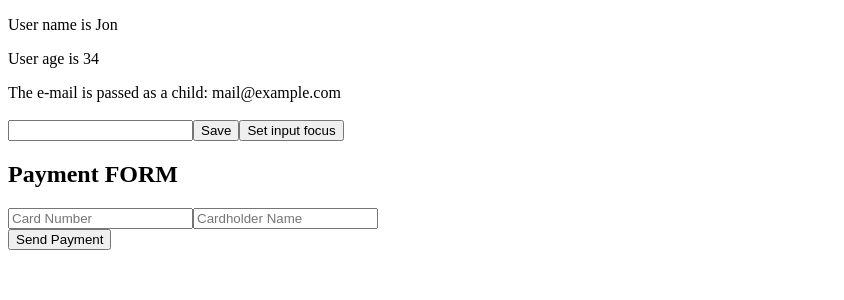
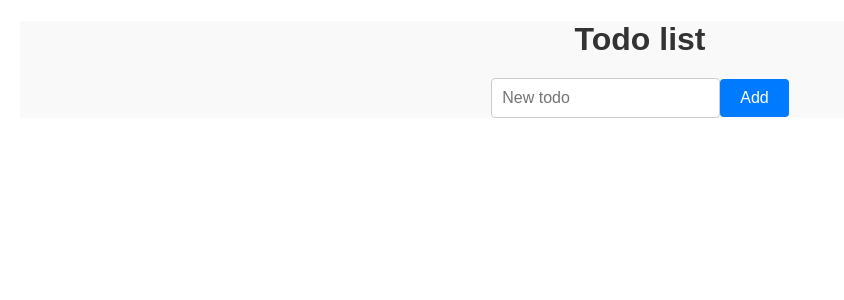
Before and after one commit to DisRachik/react-typescript-rca, a React (Create React App) app: page / in a window 1280 px wide. Shown: the top 300 px of the page, without its empty margins (0-844 px from the left). Built offline with nearby package versions, Linux system fonts and the light colour scheme.

Commit message:
implement Todo without Ts

```diff
--- /dev/null
+++ b/src/components/AddTodoForm.tsx
@@ -0,0 +1,20 @@
+import { useState } from 'react';
+
+export const AddTodoForm = ({ onAdd }) => {
+  const [newTodo, setNewTodo] = useState('');
+
+  const handleSubmit = (e) => {
+    e.preventDefault();
+    onAdd(newTodo);
+    setNewTodo('');
+  };
+
+  const onChange = (e) => setNewTodo(e.target.value);
+
+  return (
+    <form onSubmit={handleSubmit}>
+      <input type="text" placeholder="New todo" value={newTodo} onChange={onChange} />
+      <button type="submit">Add</button>
+    </form>
+  );
+};
--- /dev/null
+++ b/src/components/App/App.css
@@ -0,0 +1,55 @@
+.App {
+  text-align: center;
+  margin: 20px;
+  font-family: Arial, sans-serif;
+  background-color: #f9f9f9;
+}
+
+h1 {
+  color: #333;
+  font-size: 2rem;
+  margin-bottom: 20px;
+}
+
+div {
+  margin-bottom: 20px;
+}
+
+input[type='text'] {
+  padding: 10px;
+  font-size: 1rem;
+  border: 1px solid #ccc;
+  border-radius: 4px;
+}
+
+button {
+  padding: 10px 20px;
+  font-size: 1rem;
+  border: none;
+  border-radius: 4px;
+  cursor: pointer;
+  background-color: #007bff;
+  color: white;
+  transition: background-color 0.2s ease;
+}
+
+button:hover {
+  background-color: #0056b3;
+}
+
+ul {
+  list-style: none;
+  padding: 0;
+}
+
+li {
+  margin: 10px 0;
+  display: flex;
+  justify-content: space-between;
+  align-items: center;
+}
+
+li input[type='text'] {
+  flex-grow: 1;
+  margin-right: 10px;
+}
--- a/src/components/App/App.tsx
+++ b/src/components/App/App.tsx
@@ -1,9 +1,14 @@
-import { CheckoutPagePayment } from '../PaymentForm';
-import { TextInput } from '../TextInput';
+import { useState } from 'react';
+// import { CheckoutPagePayment } from '../PaymentForm';
+// import { TextInput } from '../TextInput';
 import { PropsInput } from '../TextInput/TextInput.types';
-import { User } from '../User';
+// import { User } from '../User';
 
 import { Props } from './App.types';
+
+import './App.css';
+import { AddTodoForm } from '../AddTodoForm';
+import { TodoItem } from '../TodoItem';
 
 const user: Props = {
   idUser: 1,
@@ -19,13 +24,40 @@
 
 const text: string = `The e-mail is passed as a child: ${user.email}`;
 
+// export function App() {
+//   return (
+//     <>
+//       {/* <User {...user} /> */}
+//       <User {...user} children={text} /> <br />
+//       <TextInput initialValue={input.initialValue} onSave={input.onSave} />
+//       <CheckoutPagePayment />
+//     </>
+//   );
+// }
+
+// for Todo project with React
 export function App() {
+  const [todos, setTodos] = useState([]);
+
+  const addTodo = (text) => {
+    const newTodo = { id: Date.now(), text };
+    setTodos([...todos, newTodo]);
+  };
+
+  const deleteTodo = (id) => {
+    const newTodos = todos.filter((todo) => todo.id !== id);
+    setTodos(newTodos);
+  };
+
   return (
-    <>
-      {/* <User {...user} /> */}
-      <User {...user} children={text} /> <br />
-      <TextInput initialValue={input.initialValue} onSave={input.onSave} />
-      <CheckoutPagePayment />
-    </>
+    <div className="App">
+      <h1>Todo list</h1>
+      <AddTodoForm onAdd={addTodo} />
+      <ul>
+        {todos.map((todo) => (
+          <TodoItem key={todo.id} todo={todo} onDelete={deleteTodo} />
+        ))}
+      </ul>
+    </div>
   );
 }
--- /dev/null
+++ b/src/components/TodoItem.tsx
@@ -0,0 +1,6 @@
+export const TodoItem = ({ todo, onDelete }) => (
+  <li>
+    <p>{todo.text}</p>
+    <button onClick={() => onDelete(todo.id)}>Delete</button>
+  </li>
+);
--- /dev/null
+++ b/src/index.css
@@ -0,0 +1,11 @@
+body {
+  margin: 0;
+  font-family: -apple-system, BlinkMacSystemFont, 'Segoe UI', 'Roboto', 'Oxygen', 'Ubuntu',
+    'Cantarell', 'Fira Sans', 'Droid Sans', 'Helvetica Neue', sans-serif;
+  -webkit-font-smoothing: antialiased;
+  -moz-osx-font-smoothing: grayscale;
+}
+
+code {
+  font-family: source-code-pro, Menlo, Monaco, Consolas, 'Courier New', monospace;
+}
--- a/src/index.tsx
+++ b/src/index.tsx
@@ -1,5 +1,7 @@
 import { StrictMode } from 'react';
 import ReactDOM from 'react-dom/client';
+
+import './index.css';
 
 import { App } from './components/App';
 // import { User } from './components/App/App.types';
```
